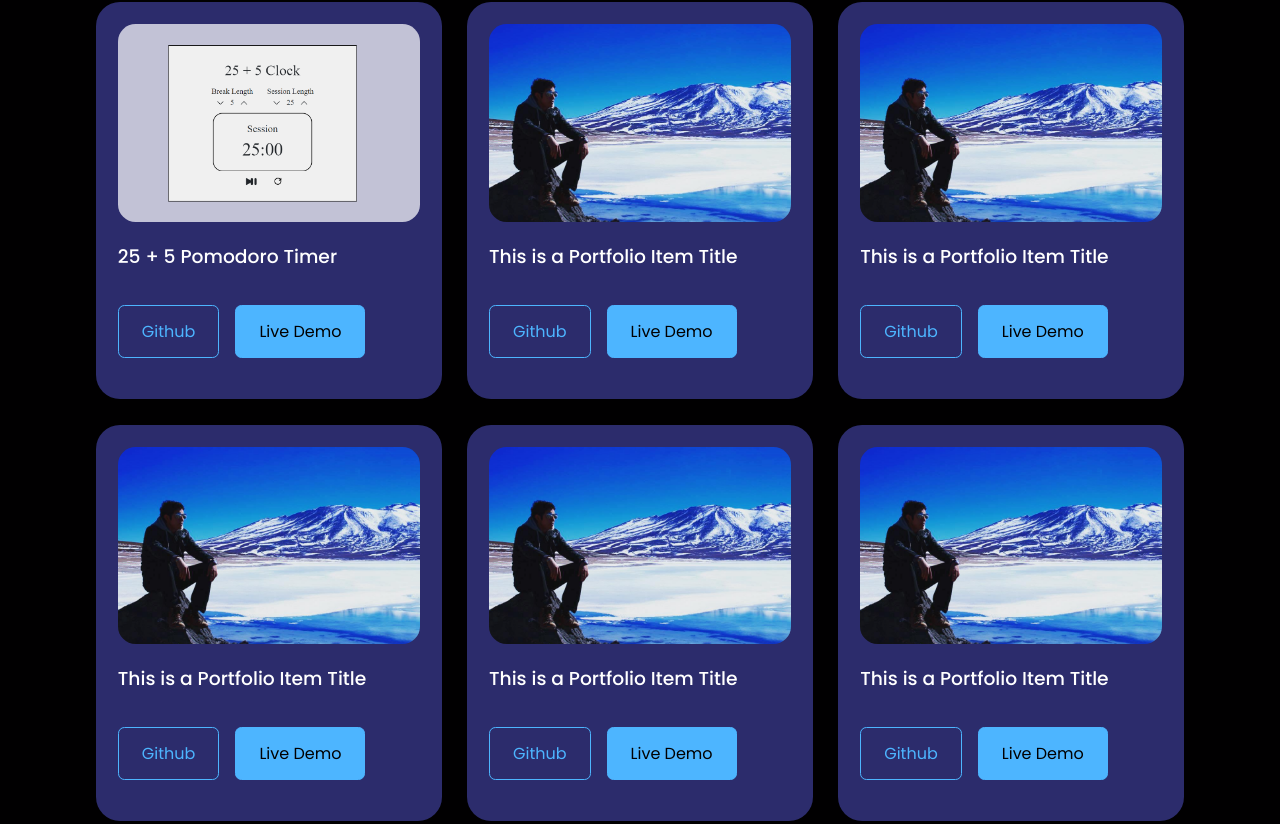
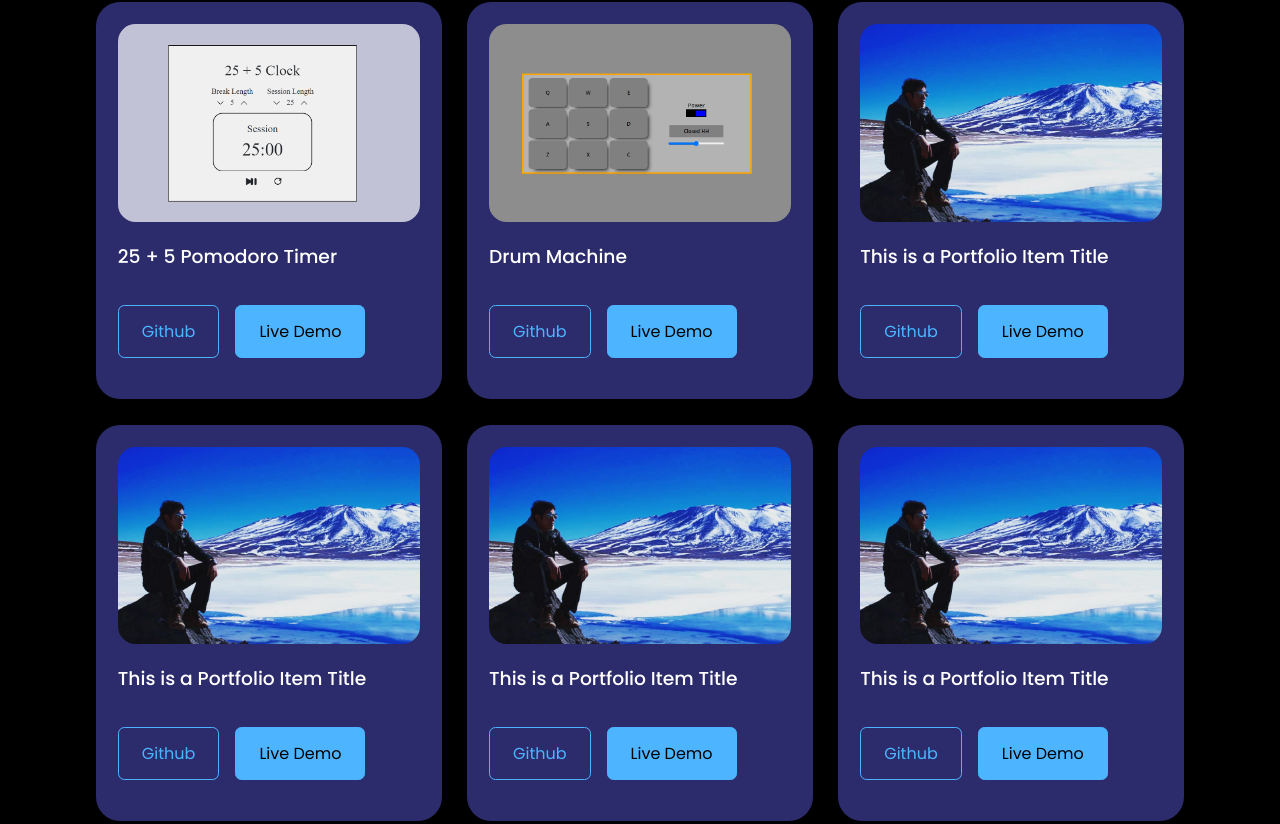
Before and after one commit to chrisWO92/portfolio-web, a React (Create React App) app: page / in a window 1280 px wide. Shown: the part 3442-4266 px from the top of the page. Built offline with nearby package versions, Linux system fonts and the light colour scheme.

Commit message:
drum-machine project added to portfolio section

```diff
--- a/src/components/portfolio/Portfolio.jsx
+++ b/src/components/portfolio/Portfolio.jsx
@@ -2,6 +2,7 @@ import React from 'react';
 import './portfolio.css';
 import IMG from '../../assets/me.png'
 import IMG1 from '../../assets/pomodoro-timer.png'
+import IMG2 from '../../assets/drum-machine.png'
 
 const data = [
   {
@@ -13,10 +14,10 @@ const data = [
   },
   {
     id: 2,
-    image: IMG,
-    title: 'This is a Portfolio Item Title',
-    github: 'https://github.com',
-    demo: 'https://dribble.com'
+    image: IMG2,
+    title: 'Drum Machine',
+    github: 'https://github.com/chrisWO92/drum-machine',
+    demo: 'https://warm-truffle-5bf2e3.netlify.app'
   },
   {
     id: 3,
```
Also changed, not shown: src/assets/drum-machine.png (added).
